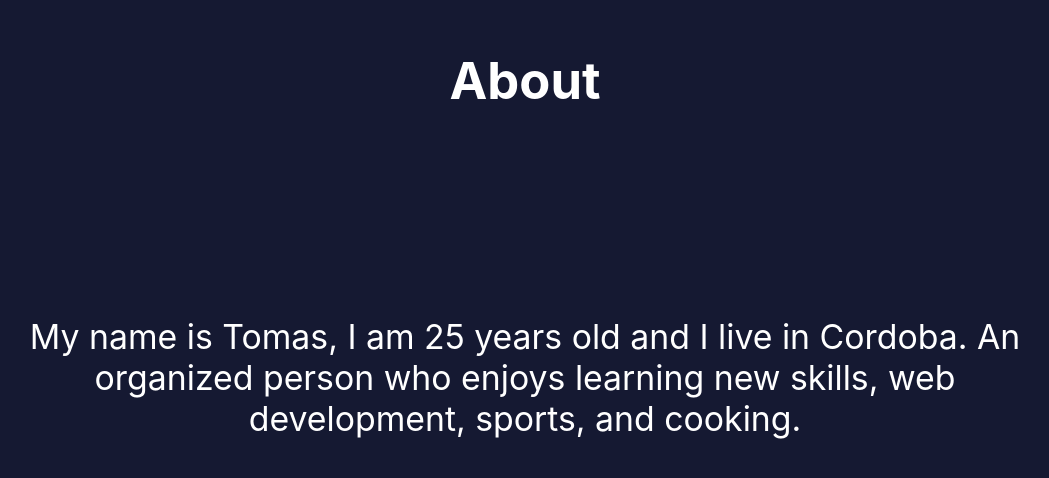
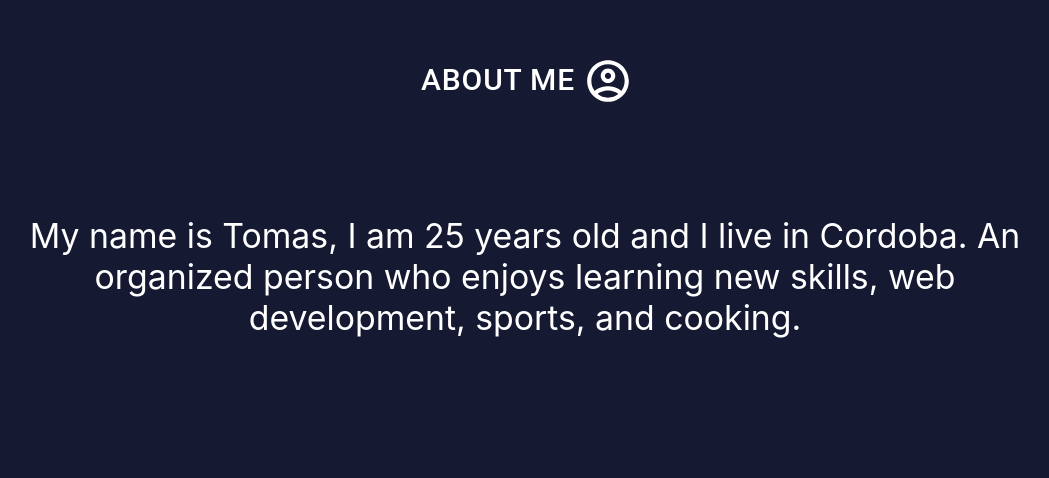
Before and after one commit to tomasVergara14/portfolio-tomas-vergara, a React (Create React App) app: page / in a window 1280 px wide. Shown: the part 1058-1536 px from the top of the page, without its empty margins (115-1164 px from the left). Built offline with nearby package versions, Linux system fonts and the light colour scheme.

Commit message:
About Me

```diff
--- /dev/null
+++ b/src/Components/Elements/Icons/AboutMeIcon.jsx
@@ -0,0 +1,25 @@
+import React from 'react'
+
+import { Button } from '@material-ui/core';
+import AccountCircleOutlinedIcon from '@material-ui/icons/AccountCircleOutlined';
+
+
+
+const AboutMeIcon = () => {
+    return (
+            <Button
+            variant="text"
+            style={{
+                color:"white",
+                fontSize:30
+            }}
+            endIcon={<AccountCircleOutlinedIcon
+                style={{
+                    fontSize:50
+                }}/>}>
+                    About Me
+            </Button>
+    )
+}
+
+export default AboutMeIcon
--- a/src/Components/Pages/About/About.css
+++ b/src/Components/Pages/About/About.css
@@ -7,5 +7,8 @@
     width: 80%;
 }
 .aboutTitle{
-    margin: 20%;
+    margin: 10%;
+    display: flex;
+    justify-content: center;
+    align-items: center;
 }
--- a/src/Components/Pages/About/About.jsx
+++ b/src/Components/Pages/About/About.jsx
@@ -1,11 +1,15 @@
 import React from 'react'
+
+import AboutMeIcon from '../../Elements/Icons/AboutMeIcon'
 
 import './About.css'
 
 const About = () => {
     return (
         <div className="aboutCard">
-            <h2 className="aboutTitle">About</h2>
+            <div className="aboutTitle">
+                <AboutMeIcon/>
+            </div>
             <p className="bodyAbout">My name is Tomas, I am 25 years old and I live in Cordoba. An organized person who enjoys learning new skills, web development, sports, and cooking. </p>
         </div>
 
```
